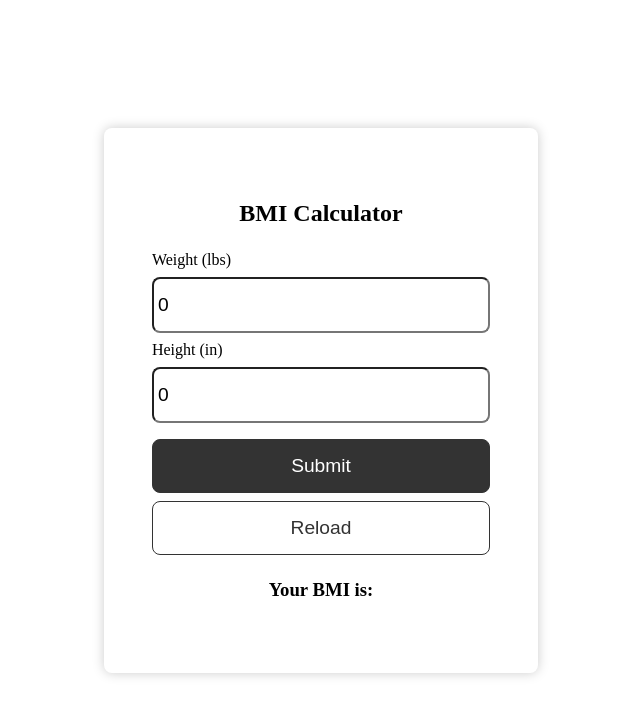
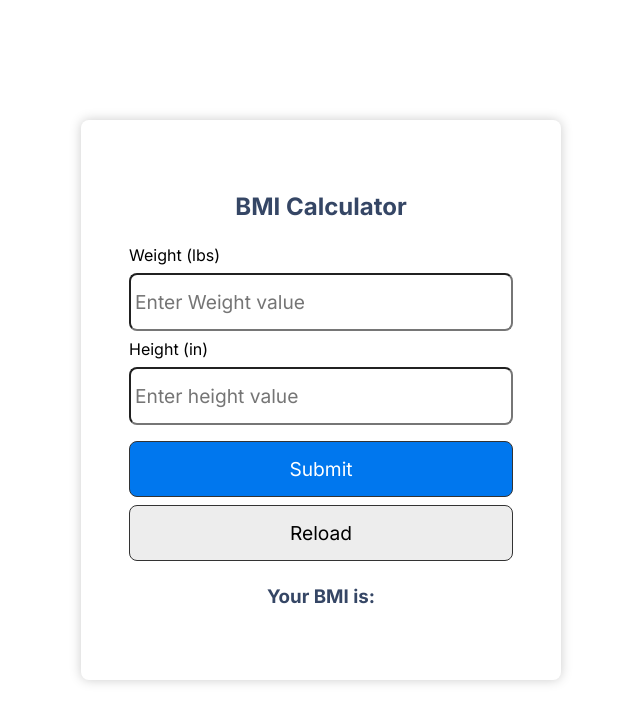
Before and after one commit to tinkugupta5/bmi, a React (Create React App) app: page / in a window 1280 px wide. Shown: the top 722 px of the page, without its empty margins (319-959 px from the left). Built offline with nearby package versions, Linux system fonts and the light colour scheme.

Commit message:
just create some syntax aligned

```diff
--- a/src/App.js
+++ b/src/App.js
@@ -6,8 +6,8 @@ import React, {useState} from 'react'
 function App() {
 
   // state
-  const [weight, setWeight] = useState(0)
-  const [height, setHeight] = useState(0)
+  const [weight, setWeight] = useState()
+  const [height, setHeight] = useState()
   const [bmi, setBmi] = useState('')
   const [message, setMessage] = useState('')
 
@@ -33,20 +33,6 @@ function App() {
     }
   }
 
-  //  show image based on bmi calculation
-  // let imgSrc;
-
-  // if (bmi < 1) {
-  //   imgSrc = null
-  // } else {
-  //   if(bmi < 25) {
-  //     imgSrc = require('../src/assets/underweight.png')
-  //   } else if (bmi >= 25 && bmi < 30) {
-  //     imgSrc = require('../src/assets/healthy.png')
-  //   } else {
-  //     imgSrc = require('../src/assets/overweight.png')
-  //   }
-  // }
 
   let reload = () => {
     window.location.reload()
@@ -60,12 +46,12 @@ function App() {
 
         <div>
           <label>Weight (lbs)</label>
-          <input value={weight} onChange={(e) => setWeight(e.target.value)} />
+          <input type="text" placeholder='Enter Weight value' value={weight} onChange={(e) => setWeight(e.target.value)} />
         </div>
 
         <div>
           <label>Height (in)</label>
-          <input value={height} onChange={(event) => setHeight(event.target.value)} />
+          <input type="text" placeholder='Enter height value' value={height} onChange={(event) => setHeight(event.target.value)} />
         </div>
 
         <div>
@@ -79,9 +65,7 @@ function App() {
         <p>{message}</p>
       </div>
 
-      {/* <div className='img-container'>
-        <img src={imgSrc} alt=''></img>
-      </div> */}
+
     </div>
   </div>
   );
--- a/src/index.css
+++ b/src/index.css
@@ -1,7 +1,11 @@
+@import url('https://fonts.googleapis.com/css2?family=Inter:wght@100;200;300;400;500;600;700;800;900&family=Poppins:ital,wght@0,100;0,200;0,300;0,400;0,500;0,600;0,700;0,800;0,900;1,100;1,200;1,300;1,400;1,500;1,600;1,700;1,800;1,900&display=swap');
+
+
 * {
   box-sizing: border-box;
   margin: 0;
   padding: 0;
+  font-family: 'Inter', sans-serif;
 }
 
 .app {
@@ -33,23 +37,30 @@ input {
   font-size: 1.2rem;
   margin: 8px 0;
   padding: 15px 0;
-  background-color: #333;
+  background-color: #0077EE;
   color: #fff;
   border: 1px solid #333;
   border-radius: 8px;
   cursor: pointer;
 }
+/* unvisited link */
+
+
 
 .btn-outline {
-  background-color: #fff;
-  color: #333;
+  background-color: #ededed;
+    color: #000000;
 }
 
 .center {
   text-align: center;
   margin: 24px 0;
+  color: #354665;
 }
-
+.input_val
+{
+  color: #354665;
+}
 p {
   margin: 10px 0;
 }
```
